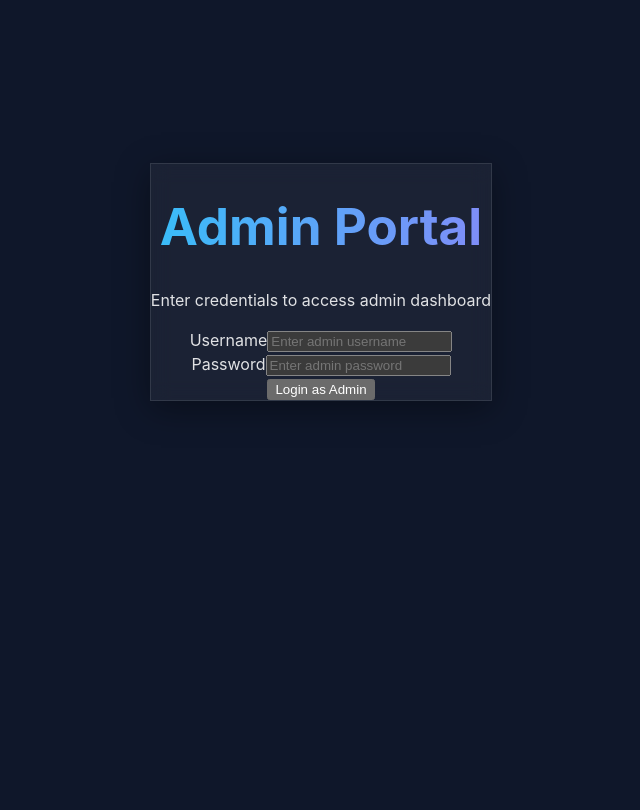
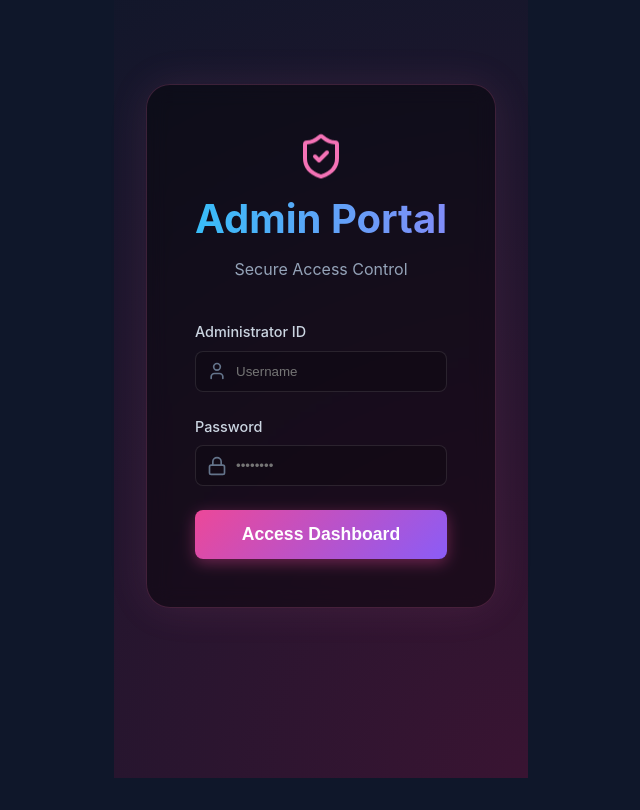
Before and after one commit to Karthikjayavaram/CSE_Web_Quiz, a React (Vite) app in the folder client/: page /admin-login in a window 1280 px wide. Shown: the part 118-928 px from the top of the page, without its empty margins (319-959 px from the left). Before the commit the page ends 800 px from the top, so only its background shows below. Built offline with nearby package versions, Linux system fonts and the light colour scheme; no server answers.

Commit message:
fix: CORS for Vercel and Admin Login UI redesign

```diff
--- a/client/src/pages/AdminLogin.tsx
+++ b/client/src/pages/AdminLogin.tsx
@@ -1,60 +1,79 @@
 import { useState } from 'react';
 import { useNavigate } from 'react-router-dom';
 import axios from 'axios';
-import './Login.css'; // Reusing Login styles for consistency
+import { ShieldCheck, Lock, User } from 'lucide-react';
+import './Login.css'; // Reusing base login styles but adding admin specific overrides inline or class
 
 const AdminLogin = () => {
     const [username, setUsername] = useState('');
     const [password, setPassword] = useState('');
     const [error, setError] = useState('');
+    const [isLoading, setIsLoading] = useState(false);
     const navigate = useNavigate();
 
     const handleLogin = async (e: React.FormEvent) => {
         e.preventDefault();
         setError('');
+        setIsLoading(true);
 
         try {
             const response = await axios.post('/api/admin/login', { username, password });
             localStorage.setItem('adminToken', response.data.token);
             navigate('/admin');
         } catch (err: any) {
-            setError(err.response?.data?.message || 'Login failed');
+            setError(err.response?.data?.message || 'Invalid credentials');
+            setIsLoading(false);
         }
     };
 
     return (
-        <div className="login-container">
-            <div className="login-box glass">
+        <div className="login-page admin-login-bg">
+            <div className="login-card glass glass-dark">
+                <div className="header">
+                    <div className="icon-wrapper">
+                        <ShieldCheck size={48} color="#f472b6" />
+                    </div>
                     <h1>Admin Portal</h1>
-                <p>Enter credentials to access admin dashboard</p>
+                    <p>Secure Access Control</p>
+                </div>
 
                 {error && <div className="error-message">{error}</div>}
 
-                <form onSubmit={handleLogin}>
-                    <div className="input-group">
-                        <label>Username</label>
+                <form onSubmit={handleLogin} className="login-form">
+                    <div className="input-field-wrapper">
+                        <label>Administrator ID</label>
+                        <div className="input-field">
+                            <User className="field-icon" size={20} />
                             <input
                                 type="text"
                                 value={username}
                                 onChange={(e) => setUsername(e.target.value)}
-                            placeholder="Enter admin username"
+                                placeholder="Username"
                                 required
                             />
                         </div>
+                    </div>
 
-                    <div className="input-group">
+                    <div className="input-field-wrapper">
                         <label>Password</label>
+                        <div className="input-field">
+                            <Lock className="field-icon" size={20} />
                             <input
                                 type="password"
                                 value={password}
                                 onChange={(e) => setPassword(e.target.value)}
-                            placeholder="Enter admin password"
+                                placeholder="••••••••"
                                 required
                             />
                         </div>
+                    </div>
 
-                    <button type="submit" className="login-btn">
-                        Login as Admin
+                    <button
+                        type="submit"
+                        className="login-button admin-btn"
+                        disabled={isLoading}
+                    >
+                        {isLoading ? 'Authenticating...' : 'Access Dashboard'}
                     </button>
                 </form>
             </div>
--- a/client/src/pages/Login.css
+++ b/client/src/pages/Login.css
@@ -104,6 +104,60 @@
     color: #f87171;
     background: rgba(248, 113, 113, 0.1);
     padding: 10px;
-    border-radius: 8px;
+
     margin-bottom: 1.5rem;
 }
+
+/* Admin Login Specifics */
+.admin-login-bg {
+    background: radial-gradient(circle at bottom right, #391432, #0f172a);
+}
+
+.glass-dark {
+    background: rgba(0, 0, 0, 0.4);
+    border: 1px solid rgba(244, 114, 182, 0.2);
+    box-shadow: 0 0 40px rgba(244, 114, 182, 0.1);
+}
+
+.icon-wrapper {
+    display: flex;
+    justify-content: center;
+    margin-bottom: 1rem;
+    animation: float 6s ease-in-out infinite;
+}
+
+@keyframes float {
+    0% {
+        transform: translateY(0px);
+    }
+
+    50% {
+        transform: translateY(-10px);
+    }
+
+    100% {
+        transform: translateY(0px);
+    }
+}
+
+.admin-btn {
+    background: linear-gradient(135deg, #ec4899, #8b5cf6);
+    box-shadow: 0 4px 15px rgba(236, 72, 153, 0.4);
+}
+
+.admin-btn:hover {
+    box-shadow: 0 6px 20px rgba(236, 72, 153, 0.6);
+}
+
+.input-field-wrapper {
+    margin-bottom: 1.5rem;
+    text-align: left;
+}
+
+.input-field-wrapper label {
+    display: block;
+    color: #cbd5e1;
+    margin-bottom: 0.5rem;
+    font-size: 0.9rem;
+    font-weight: 500;
+}
```
Also changed, not shown: 2 other files (tests, documents, lock files or other folders). Lines whose indentation alone changed are shown as unchanged.
